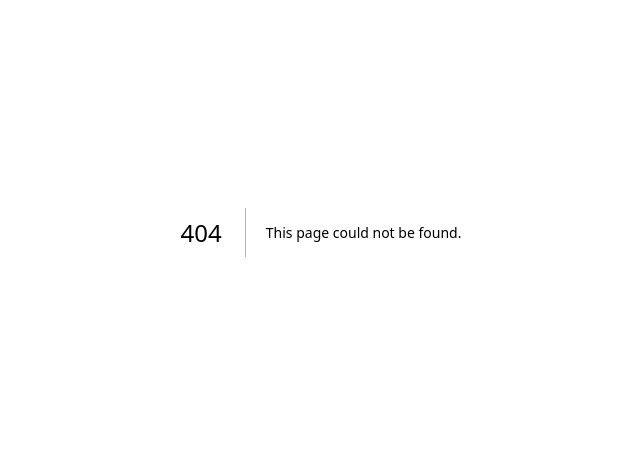
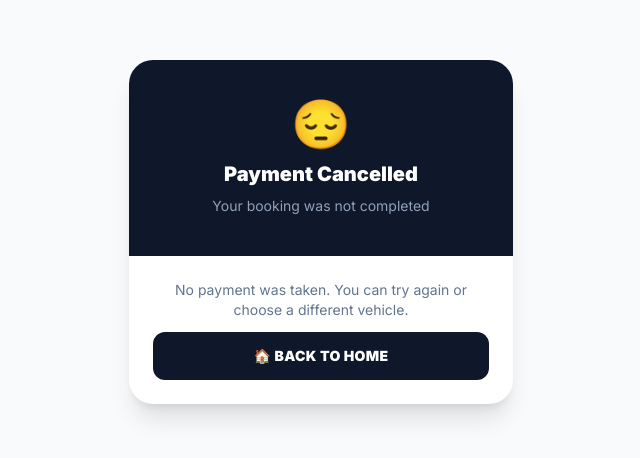
Before and after one commit to Maleesh3038/NEW-FOLDER, a Next.js app: page /booking/cancel in a window 1280 px wide. Before the commit this address had no page. Shown: the part 168-626 px from the top of the page, without its empty margins (319-959 px from the left). Built offline with nearby package versions, Linux system fonts and the light colour scheme.

Commit message:
Create page.tsx

```diff
--- /dev/null
+++ b/app/booking/cancel/page.tsx
@@ -0,0 +1,25 @@
+'use client';
+import { useSearchParams } from 'next/navigation';
+
+export default function BookingCancelPage() {
+  const params = useSearchParams();
+  const bookingId = params.get('booking_id');
+
+  return (
+    <div className="min-h-screen bg-slate-50 flex items-center justify-center px-4">
+      <div className="bg-white rounded-3xl shadow-xl w-full max-w-sm overflow-hidden text-center">
+        <div className="bg-slate-900 px-8 py-10">
+          <div className="text-5xl mb-3">😔</div>
+          <h1 className="text-xl font-black text-white">Payment Cancelled</h1>
+          <p className="text-slate-400 text-sm mt-2">Your booking was not completed</p>
+        </div>
+        <div className="p-6 space-y-3">
+          <p className="text-sm text-slate-500">No payment was taken. You can try again or choose a different vehicle.</p>
+          <a href="/" className="block w-full py-3.5 bg-slate-900 hover:bg-slate-800 text-white rounded-xl font-black text-sm uppercase tracking-wide transition text-center">
+            🏠 Back to Home
+          </a>
+        </div>
+      </div>
+    </div>
+  );
+}
```
